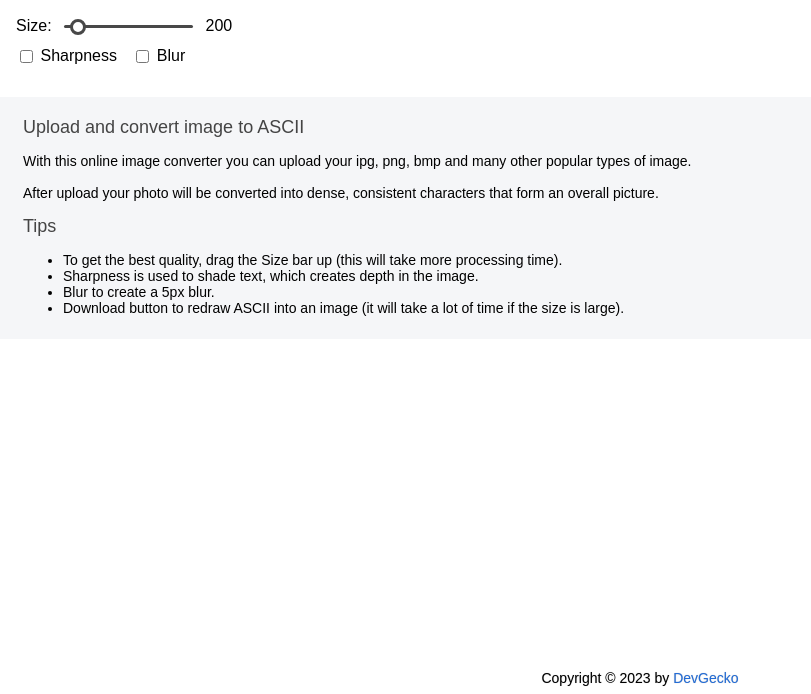
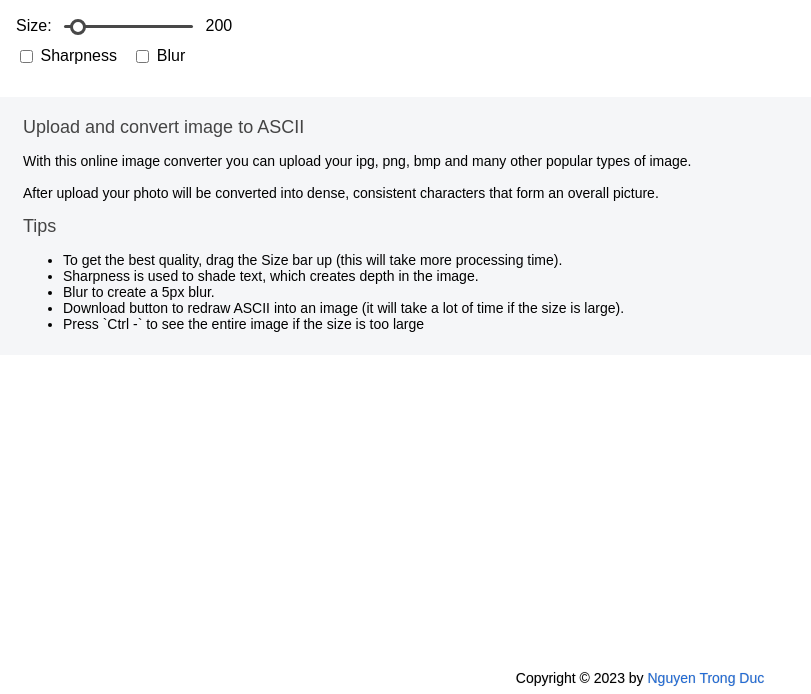
Before and after one commit to DuckCIT/image2ascii, a plain HTML site: page index.html in a window 1280 px wide. Shown: the part 106-800 px from the top of the page, without its empty margins (0-811 px from the left). Drawn offline with Linux system fonts and the light colour scheme; a script that the page names is missing.

Commit message:
Update index.html

```diff
--- a/index.html
+++ b/index.html
@@ -39,9 +39,10 @@
       <li>Sharpness is used to shade text, which creates depth in the image.</li>
       <li>Blur to create a 5px blur.</li>
       <li>Download button to redraw ASCII into an image (it will take a lot of time if the size is large).</li>
+      <li>Press `Ctrl -` to see the entire image if the size is too large</li>
     </ul>
     </span>
-    <span id="message">Copyright © 2023 by <a href="https://www.facebook.com/DevGecko">DevGecko</a></span>
+    <span id="message">Copyright © 2023 by <a href="https://www.facebook.com/tducxD">Nguyen Trong Duc</a></span>
     <script src="https://html2canvas.hertzen.com/dist/html2canvas.min.js"></script>
     <script src="scripts/script.js"></script>
   </body>
```
